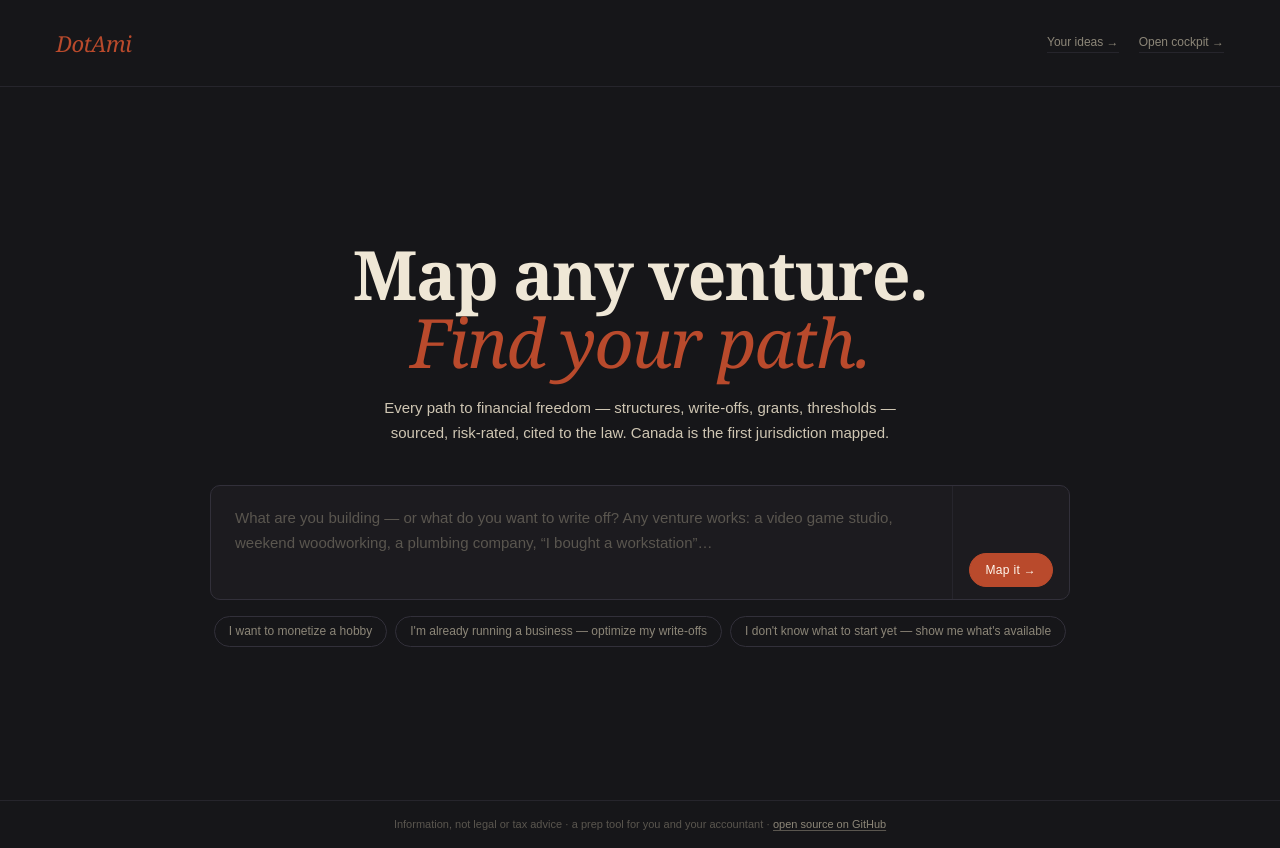
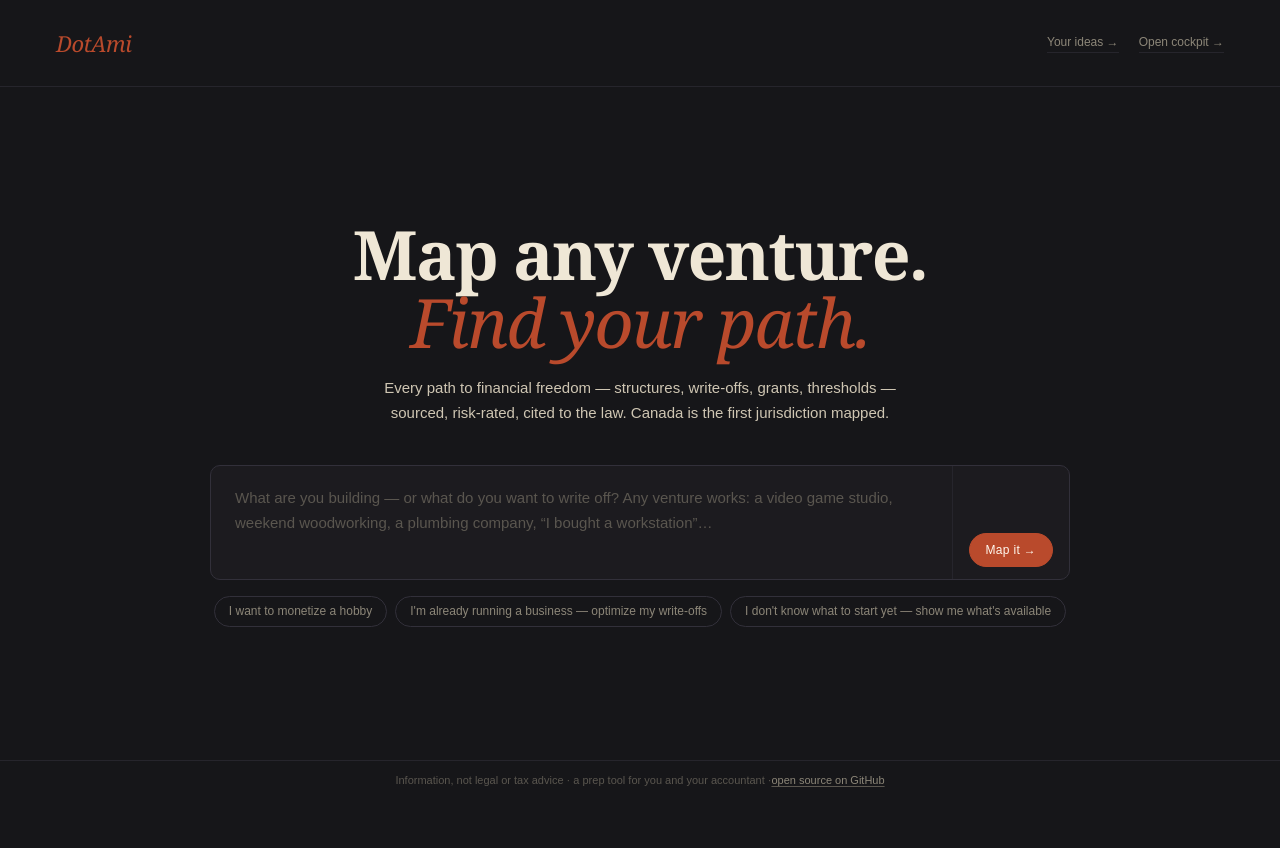
Before and after one commit to Dot-Ami/dotami, a Next.js app: page / in a window 1280 px wide. After the commit the page ends 800 px from the top, so only its background shows below. Built offline with nearby package versions, Linux system fonts and the light colour scheme; a web font is replaced by a local one.

Commit message:
fix: keep shared footer within viewport
Signed-off-by: Efe Gökdemir <efe@rexcode.co.uk>

```diff
--- a/app/(journey)/layout.tsx
+++ b/app/(journey)/layout.tsx
@@ -3,7 +3,7 @@ import type { ReactNode } from "react";
 
 export default function JourneyLayout({ children }: { children: ReactNode }) {
   return (
-    <div className="min-h-screen bg-ink text-paper font-sans text-[13px] leading-snug antialiased">
+    <div className="min-h-[calc(100vh-2.5rem)] bg-ink text-paper font-sans text-[13px] leading-snug antialiased">
       <JourneyProvider>{children}</JourneyProvider>
     </div>
   );
--- a/app/layout.tsx
+++ b/app/layout.tsx
@@ -36,7 +36,7 @@ export default function RootLayout({
     <html lang="en" className={`${inter.variable} ${jetbrainsMono.variable}`}>
       <body className="min-h-screen bg-ink font-sans text-[13px] leading-snug text-paper antialiased">
         {children}
-        <footer className="border-t border-rule-soft px-8 py-4 text-center text-[11px] text-stone-dim md:px-14">
+        <footer className="flex h-10 shrink-0 items-center justify-center border-t border-rule-soft px-8 text-center text-[11px] text-stone-dim md:px-14">
           Information, not legal or tax advice · a prep tool for you and your accountant ·{" "}
           <a
             href="https://github.com/Dot-Ami/dotami"
--- a/components/cockpit/cockpit-page.tsx
+++ b/components/cockpit/cockpit-page.tsx
@@ -175,7 +175,7 @@ export function CockpitPage({ initialScenario, pinned = false }: CockpitPageProp
   const showRightSlot = rightPanel === "playbook" || (rightPanel === "node" && selectedNode);
 
   return (
-    <div className="grid h-screen grid-rows-[52px_1fr] overflow-hidden bg-ink">
+    <div className="grid h-[calc(100vh-2.5rem)] grid-rows-[52px_1fr] overflow-hidden bg-ink">
       {/* Header — S2.5.4c: minmax(0, …) columns so nothing overlaps when the window is narrow. */}
       <header className="grid grid-cols-[240px_minmax(0,1fr)_auto] border-b border-rule bg-[#0f0e12]">
         <div className="flex min-w-0 items-center gap-[18px] border-r border-rule px-[22px]">
@@ -360,7 +360,7 @@ export function CockpitPage({ initialScenario, pinned = false }: CockpitPageProp
 /** No venture saved and none in this session: say so, point at the intake. */
 function EmptyCockpit() {
   return (
-    <div className="flex h-screen flex-col bg-ink">
+    <div className="flex h-[calc(100vh-2.5rem)] flex-col bg-ink">
       <header className="flex h-[52px] items-center gap-[18px] border-b border-rule bg-[#0f0e12] px-[22px]">
         <Link href="/" className="font-mono text-[11px] text-stone transition hover:text-paper">
           ← Back
--- a/components/discovery/intake-page.tsx
+++ b/components/discovery/intake-page.tsx
@@ -196,7 +196,7 @@ export function IntakePage() {
   const coverage = evaluation.provinceCoverage;
 
   return (
-    <div className="flex min-h-screen flex-col bg-ink">
+    <div className="flex min-h-[calc(100vh-2.5rem)] flex-col bg-ink">
       <nav className="flex items-center gap-6 border-b border-rule-soft px-8 py-[18px]">
         {screen === "about" ? (
           <GhostLink href="/" tone="stone">
--- a/components/discovery/landing-page.tsx
+++ b/components/discovery/landing-page.tsx
@@ -53,7 +53,7 @@ export function LandingPage() {
   }
 
   return (
-    <div className="flex min-h-screen flex-col bg-ink">
+    <div className="flex min-h-[calc(100vh-2.5rem)] flex-col bg-ink">
       <header className="flex items-center justify-between border-b border-rule-soft px-8 py-7 md:px-14">
         <WordMark />
         <div className="flex items-center gap-5">
```
Also changed, not shown: 1 other file (tests, documents, lock files or other folders).
